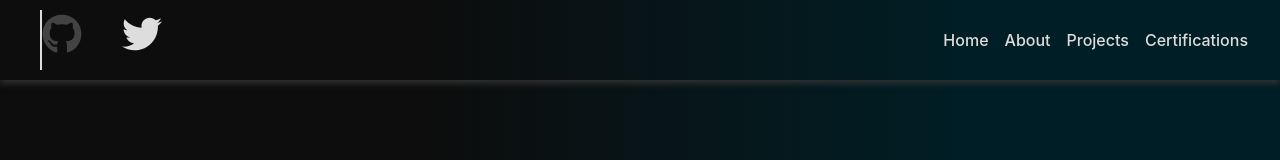
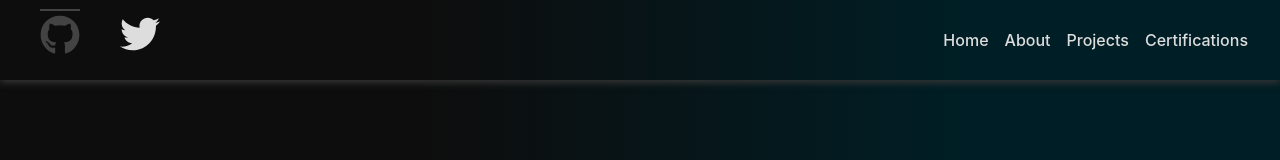
Before and after one commit to Duke-Skygawker/portfolio, a React (Vite) app: page / in a window 1280 px wide. In both pictures the pointer is over the link 60 px from the left and 40 px from the top of the page. Shown: the top 160 px of the page. Built offline with nearby package versions, Linux system fonts and the light colour scheme.

Commit message:
link hover behaviour tweaked

```diff
--- a/src/index.css
+++ b/src/index.css
@@ -45,7 +45,7 @@ a {
 }
 a:hover {
   color: #434343;
-  border-left: solid 2px #ddd;
+  border-top: solid 2px #434343;
 }
 
 body {
```
